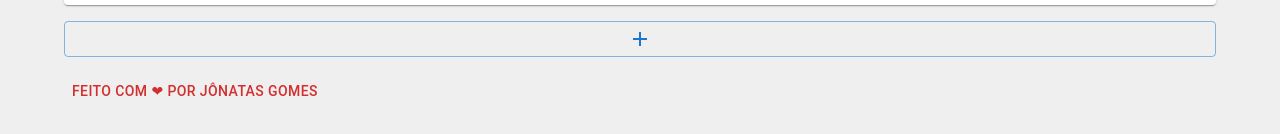
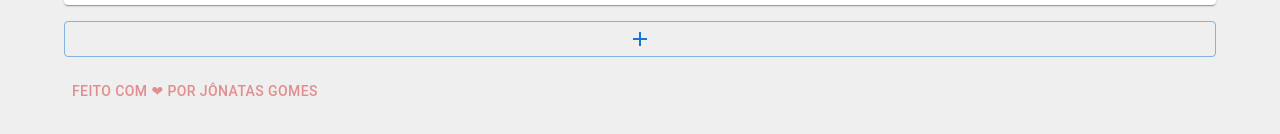
Before and after one commit to jonatas1n/divide-ai, a React (Vite) app: page /conta-bar/guests in a window 1280 px wide. Shown: the part 336-470 px from the top of the page. Built offline with nearby package versions, Linux system fonts and the light colour scheme.

Commit message:
chore: remove animation from signature

```diff
--- a/src/components/Signature/index.tsx
+++ b/src/components/Signature/index.tsx
@@ -1,9 +1,7 @@
 import Button from "@mui/material/Button";
-import Fade from "@mui/material/Fade";
 
 export const Signature = () => {
   return (
-    <Fade in timeout={3000}>
     <Button
       href="https://www.linkedin.com/in/jonatasgomesdev/"
       target="_blank"
@@ -13,6 +11,5 @@ export const Signature = () => {
     >
       Feito com ❤ por Jônatas Gomes
     </Button>
-    </Fade>
   );
 };
```
Lines whose indentation alone changed are shown as unchanged.
